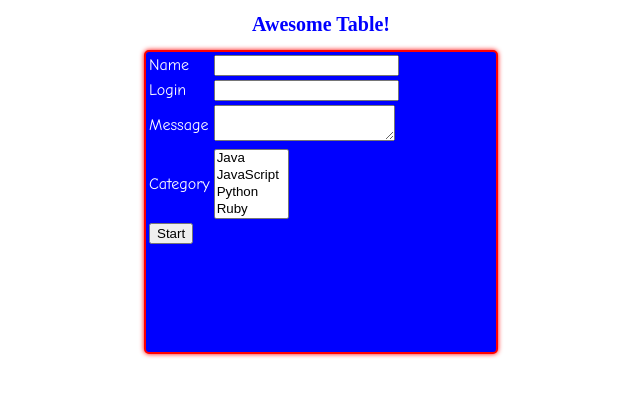
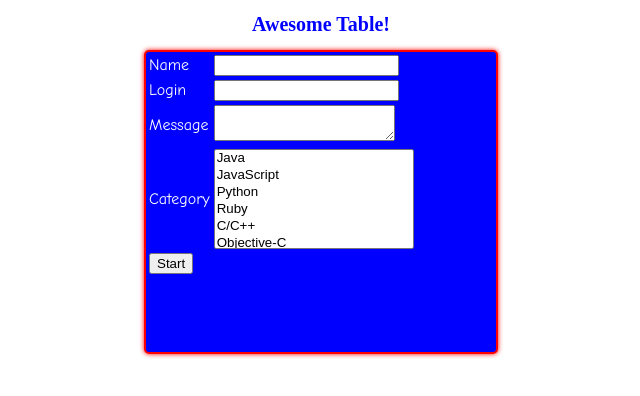
Before and after one commit to gios/AwesomeBoard, a plain HTML site: page index.html in a window 1280 px wide. Shown: the whole page, without its empty margins (319-959 px from the left). Drawn offline with Linux system fonts and the light colour scheme.

Commit message:
Edit select elem

```diff
--- a/index.html
+++ b/index.html
@@ -28,7 +28,7 @@
 				<tr>
 					<td>Category</td>
 					<td>
-						<select name="selectCategory" multiple>
+						<select style="width: 200px;height: 100px;" name="selectCategory" multiple>
 							<option value="Java">Java</option>
 							<option value="JavaScript">JavaScript</option>
 							<option value="Python">Python</option>
```
